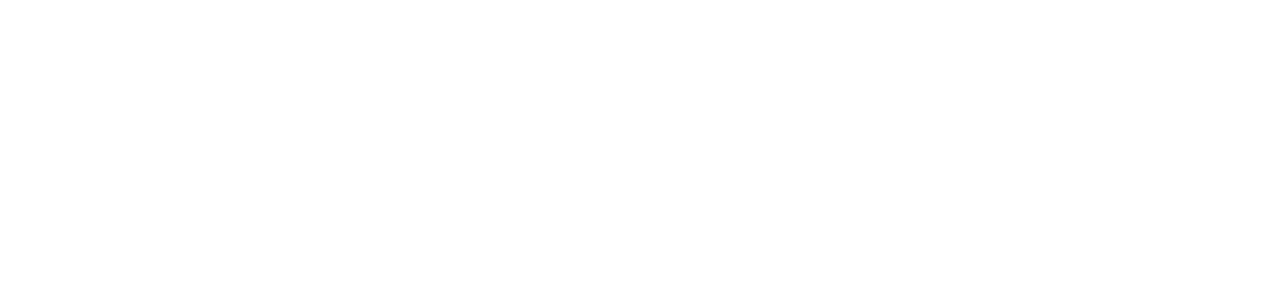
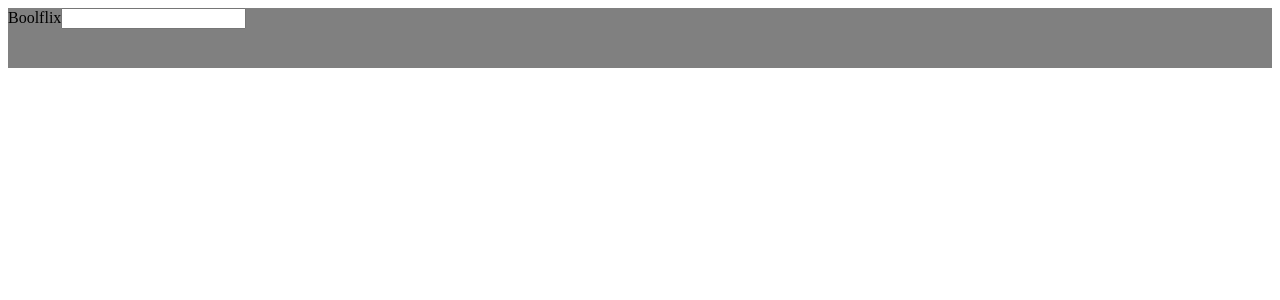
Before and after one commit to MrGians/vue-boolflix, a Vue app: page / in a window 1280 px wide. Shown: the top 300 px of the page. Built offline with nearby package versions, Linux system fonts and the light colour scheme.

Commit message:
Milestone 1 Done

```diff
--- a/src/App.vue
+++ b/src/App.vue
@@ -1,11 +1,42 @@
 <template>
-  <div></div>
+  <div>
+    <BaseHeader @query-selection="displayMovies" />
+    <BaseMain :movie-query="movieQuery" :movies="moviesList" />
+  </div>
 </template>
 
 <script>
+import axios from "axios";
+import BaseHeader from "./components/BaseHeader.vue";
+import BaseMain from "./components/BaseMain.vue";
 export default {
   name: "App",
-  components: {},
+  components: { BaseHeader, BaseMain },
+  data() {
+    return {
+      baseUri: "https://api.themoviedb.org/3",
+      apiKey: "api_key=b7dbfbbc8992a9c6e19724a411d702e7",
+      langIT: "language=it-IT",
+      movieQuery: "",
+      moviesList: [],
+    };
+  },
+  methods: {
+    fetchedMovies() {
+      axios
+        .get(`${this.baseUri}/search/movie?${this.apiKey}&${this.langIT}&query=${this.movieQuery}`)
+        .then((res) => {
+          this.moviesList = res.data.results;
+        })
+        .catch((err) => {
+          console.log(err.message);
+        });
+    },
+    displayMovies(value) {
+      this.movieQuery = value;
+      this.fetchedMovies();
+    },
+  },
 };
 </script>
 
--- /dev/null
+++ b/src/components/BaseHeader.vue
@@ -0,0 +1,32 @@
+<template>
+  <header>
+    <div id="navbar">
+      <span>Boolflix</span>
+      <input type="text" v-model="movieQuery" @keyup.enter="setMovieQuery" />
+    </div>
+  </header>
+</template>
+
+<script>
+export default {
+  name: "BaseHeader",
+  methods: {
+    setMovieQuery() {
+      this.$emit("query-selection", this.movieQuery);
+    },
+  },
+  data() {
+    return {
+      movieQuery: "",
+    };
+  },
+};
+</script>
+
+<style>
+header {
+  /* Test Style */
+  background-color: gray;
+  height: 60px;
+}
+</style>
--- /dev/null
+++ b/src/components/BaseMain.vue
@@ -0,0 +1,25 @@
+<template>
+  <main>
+    <ol>
+      <li v-for="movie in movies" :key="movie.id">
+        Titolo: {{ movie.title }}, <br />
+        Titolo Originale: {{ movie.original_title }}, <br />
+        Lingua: {{ movie.original_language }}, <br />
+        Voto: {{ movie.vote_average }} . <br />
+        <hr />
+      </li>
+    </ol>
+  </main>
+</template>
+
+<script>
+export default {
+  name: "BaseMain",
+  props: {
+    movies: Array,
+    movieQuery: String,
+  },
+};
+</script>
+
+<style></style>
```
